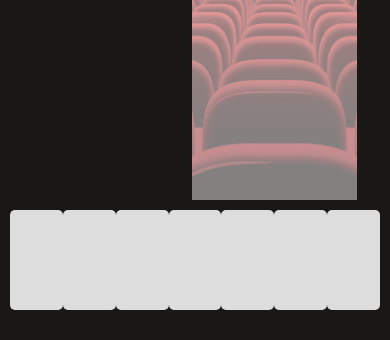
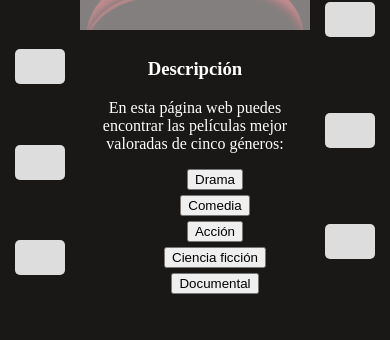
Before and after one commit to vjp-javierbFH/DIW, a plain HTML site: page FernandezHuidobroJavier-Proyecto/PaginaBienvenida.html in a window 390 px wide. Shown: the part 524-864 px from the top of the page. Drawn offline with Linux system fonts and the light colour scheme.

Commit message:
bienvenida

```diff
--- a/FernandezHuidobroJavier-Proyecto/PaginaBienvenida.html
+++ b/FernandezHuidobroJavier-Proyecto/PaginaBienvenida.html
@@ -22,15 +22,7 @@
             <div class="cuadrado"></div>
         </header>
         <aside class="izquierda">
-            <h3>Descripción</h3>
-            <p>En esta página web puedes encontrar las películas mejor valoradas de cinco géneros:</p>
-            <ul>
-                <li class="drama"><input type="button" onclick="location.href='Drama.html'" value="Drama"></li>
-                <li class="Comedia"><input type="button" onclick="location.href='Comedia.html'" value="Comedia"></li>
-                <li class="accion"><input type="button" onclick="location.href='Acción.html'" value="Acción"></li>
-                <li class="ciencia ficcion"><input type="button" onclick="location.href='Ciencia ficción.html'" value="Ciencia ficción"></li>
-                <li class="documental"><input type="button" onclick="location.href='Documental.html'" value="Documental"></li>
-            </ul>
+
         </aside>
         <!-- Descripción de la página web -->
         <nav class="centro">
@@ -38,6 +30,17 @@
         </nav>
         <!-- Listado de derecha -->
         <aside class="derecha">
+            <h3>Descripción</h3>
+            <p>En esta página web puedes encontrar las películas mejor valoradas de cinco géneros:</p>
+            <ul>
+                <li class="drama"><input type="button" onclick="location.href='Drama.html'" value="Drama"></li>
+                <li class="Comedia"><input type="button" onclick="location.href='Comedia.html'" value="Comedia"></li>
+                <li class="accion"><input type="button" onclick="location.href='Acción.html'" value="Acción"></li>
+                <li class="ciencia ficcion"><input type="button" onclick="location.href='Ciencia ficción.html'"
+                        value="Ciencia ficción"></li>
+                <li class="documental"><input type="button" onclick="location.href='Documental.html'"
+                        value="Documental"></li>
+            </ul>
         </aside>
         <!-- Pie de página -->
         <footer class="pie">
--- a/FernandezHuidobroJavier-Proyecto/css/bienvenida.css
+++ b/FernandezHuidobroJavier-Proyecto/css/bienvenida.css
@@ -1,6 +1,7 @@
 /* Estilos para página de bienvenida */
 /* Cuerpo */
-html, body {
+html,
+body {
     margin: 0;
     padding: 0;
     height: 100%;
@@ -20,8 +21,8 @@ body {
     grid-template-columns: 0.5fr 2.5fr 0.5fr;
     grid-template-rows: auto 1fr auto;
     grid-template-areas: "cabecera cabecera cabecera"
-                         "izquierda centro derecha"
-                         "pie pie pie";
+        "izquierda centro derecha"
+        "pie pie pie";
 }
 
 .cabecera {
@@ -29,24 +30,33 @@ body {
     grid-area: cabecera;
 }
 
-/* Aside izquierda */
-aside.izquierda {
+/* Cabecera */
+.cabecera h1 {
+    text-align: center;
+    color: white;
+    padding: 25px;
+    font-size: 3rem;
+    letter-spacing: 2px;
+}
+
+/* Aside derecha */
+aside.derecha {
     background-color: #1a1717;
-    grid-area: izquierda;
+    grid-area: derecha;
     text-align: center;
     color: white;
     padding: 25px;
 }
 
-aside.izquierda ul{
+aside.derecha ul {
     list-style-type: none;
 }
 
-aside.izquierda ul li{
+aside.derecha ul li {
     margin-bottom: 5px;
 }
 
-aside.izquierda ul li.drama:hover{
+aside.derecha ul li.drama:hover {
     background-color: aqua;
 }
 
@@ -55,24 +65,10 @@ aside.izquierda ul li.drama:hover{
     grid-area: centro;
 }
 
-.derecha {
-    background-color:#1a1717;
-    grid-area: derecha;
-}
-
 .pie {
     background-color: #1a1717;
     grid-area: pie;
 }
-
-/* Cabecera */
-.cabecera h1 {
-    text-align: center;
-    color: white;
-    padding: 25px;
-}
-
-
 
 /* Pie */
 .pie p {
@@ -88,7 +84,8 @@ aside.izquierda ul li.drama:hover{
 }
 
 /* Estilos de las cintas */
-.cabecera, .pie {
+.cabecera,
+.pie {
     display: flex;
     align-items: center;
     justify-content: space-around;
@@ -96,7 +93,8 @@ aside.izquierda ul li.drama:hover{
 }
 
 /* Estilos de la clase cuadrado de cine */
-.cabecera .cuadrado, .pie .cuadrado {
+.cabecera .cuadrado,
+.pie .cuadrado {
     background-color: #ddd;
     width: 150px;
     height: 100px;
@@ -113,3 +111,52 @@ aside.izquierda ul li.drama:hover{
     background-position: center;
     opacity: 0.5;
 }
+
+/* Estilos para Movil */
+@media (max-width: 768px) {
+    .contenedor {
+        grid-template-columns: 80px 1fr 80px;
+        grid-template-rows: 0px 1fr auto;
+        grid-template-areas:
+            "cabecera izquierda pie"
+            "cabecera centro pie"
+            "cabecera derecha pie";
+    }
+
+    .cabecera,
+    .pie {
+        flex-direction: column;
+        justify-content: space-evenly;
+        padding: 10px 0;
+        height: 100%;
+    }
+
+    .cabecera h1 {
+        writing-mode: vertical-rl;
+        text-orientation: upright;
+        font-size: 2rem;
+        margin: 10px 0;
+        padding: 0;
+    }
+
+    /* Ajuste de los cuadrados para parecer cinta de cine vertical */
+    .cabecera .cuadrado,
+    .pie .cuadrado {
+        width: 50px;
+        height: 35px;
+        margin: 5px 0;
+        flex-shrink: 0;
+    }
+
+    /* Ajustar contenido central */
+    .centro {
+        width: 100%;
+        height: 100%;
+        min-height: 300px;
+        /* Asegurar espacio para la imagen */
+    }
+
+    aside.derecha {
+        padding: 10px;
+    }
+}
```
